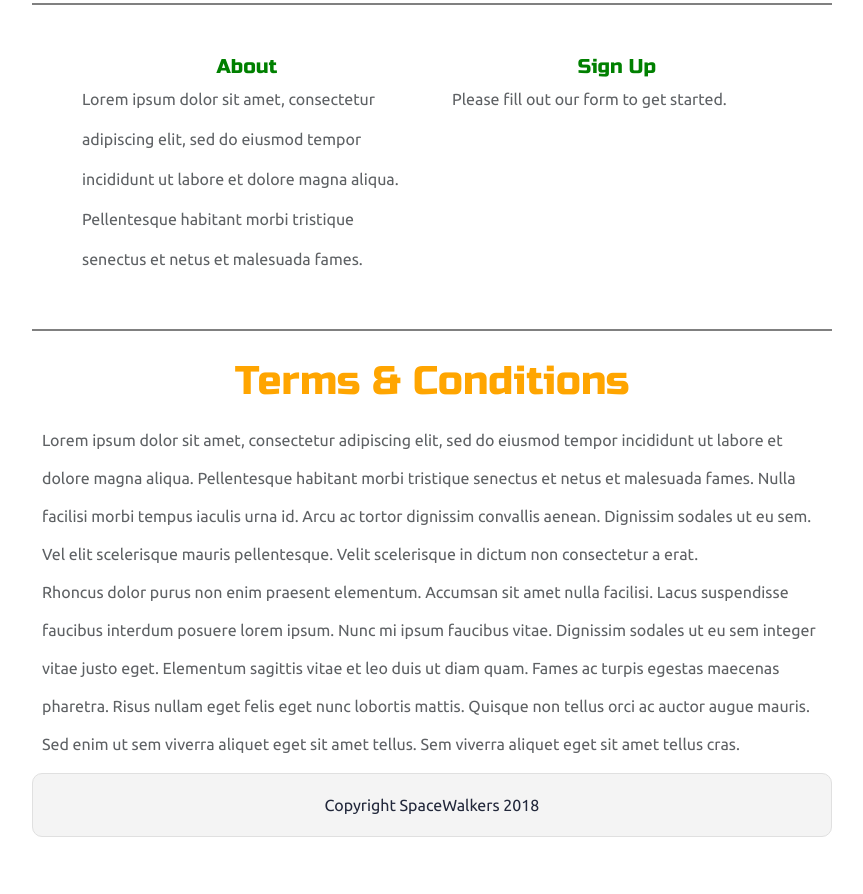
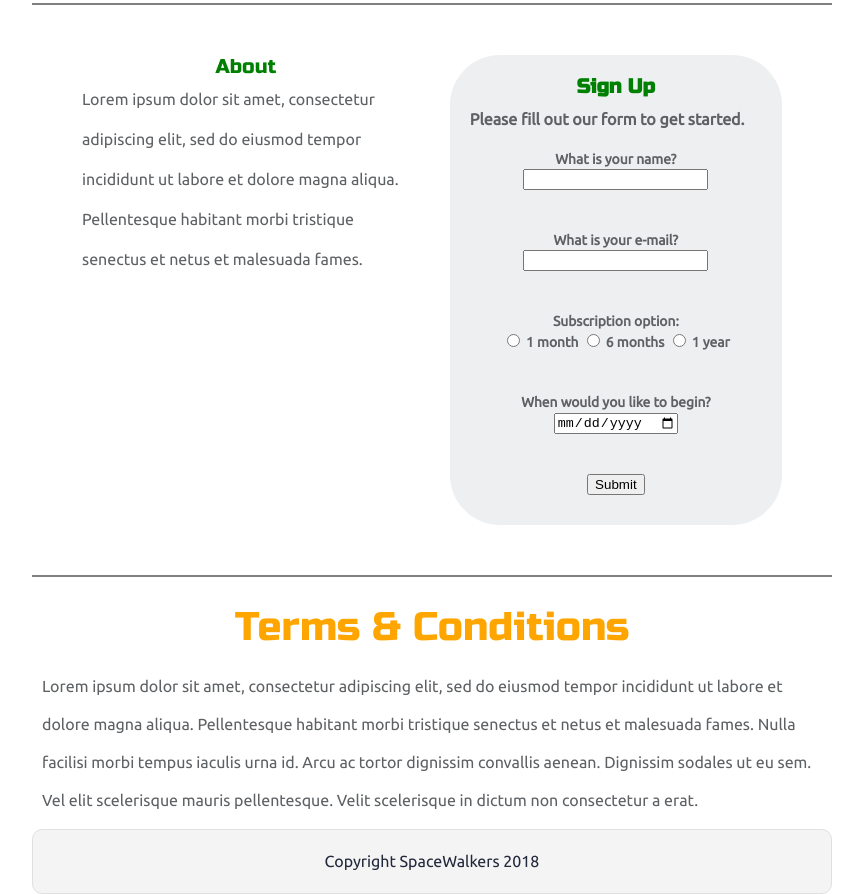
Before and after one commit to jasheloper/Advanced-CSS-Sprint-Challenge, a plain HTML site: page signin.html in a window 1280 px wide. Shown: the part 823-1717 px from the top of the page, without its empty margins (208-1071 px from the left). Before the commit the page ends 1660 px from the top, so only its background shows below. Drawn offline with Linux system fonts and the light colour scheme.

Commit message:
added form

```diff
--- a/less/home-page.less
+++ b/less/home-page.less
@@ -195,4 +195,21 @@
 .signupinfobox {
   margin: 2rem;
   width: 50%;
+
 }
+
+.theform {
+  padding: 2rem;
+  border-radius: 5rem;
+  line-height: 2rem;
+  font-weight: bold;
+  background-color: rgb(237, 239, 240);
+}
+
+form {
+  padding: 1rem;
+  font-size: 1.38rem;
+  text-align: center;
+  font-weight: bold;
+
+}
--- a/signin.html
+++ b/signin.html
@@ -66,12 +66,50 @@
 
 
 
-<div class="signupinfobox">
+<div class="signupinfobox theform">
         <h3 class="heading2">Sign Up </h3>
 
     <p>
 
         Please fill out our form to get started.
+        <br />
+
+        <form>
+
+
+            What is your name? <br />
+                <input type="text">
+
+                <br /><br /><br />
+
+
+                What is your e-mail? <br />
+                <input type="text">
+
+                <br /><br /><br />
+
+
+                Subscription option: <br />
+                <input type="radio"> 1 month
+
+                <input type="radio"> 6 months
+
+                <input type="radio"> 1 year
+
+                <br /><br /><br />
+
+                When would you like to begin? <br />
+
+                <input type="date">
+
+                <br /><br /><br />
+
+                <input type="submit">
+
+
+
+
+                </form>
 
 
     </p>
@@ -89,7 +127,6 @@
     <p>Lorem ipsum dolor sit amet, consectetur adipiscing elit, sed do eiusmod tempor incididunt ut labore et dolore magna aliqua. Pellentesque habitant morbi tristique senectus et netus et malesuada fames. Nulla facilisi morbi tempus iaculis urna id. Arcu ac tortor dignissim convallis aenean. Dignissim sodales ut eu sem. Vel elit scelerisque mauris pellentesque. Velit scelerisque in dictum non consectetur a erat.</p>
 
 
-    <p>Rhoncus dolor purus non enim praesent elementum. Accumsan sit amet nulla facilisi. Lacus suspendisse faucibus interdum posuere lorem ipsum. Nunc mi ipsum faucibus vitae. Dignissim sodales ut eu sem integer vitae justo eget. Elementum sagittis vitae et leo duis ut diam quam. Fames ac turpis egestas maecenas pharetra. Risus nullam eget felis eget nunc lobortis mattis. Quisque non tellus orci ac auctor augue mauris. Sed enim ut sem viverra aliquet eget sit amet tellus. Sem viverra aliquet eget sit amet tellus cras.</p>
 
 </div>
 
```
Also changed, not shown: css/index.css.
